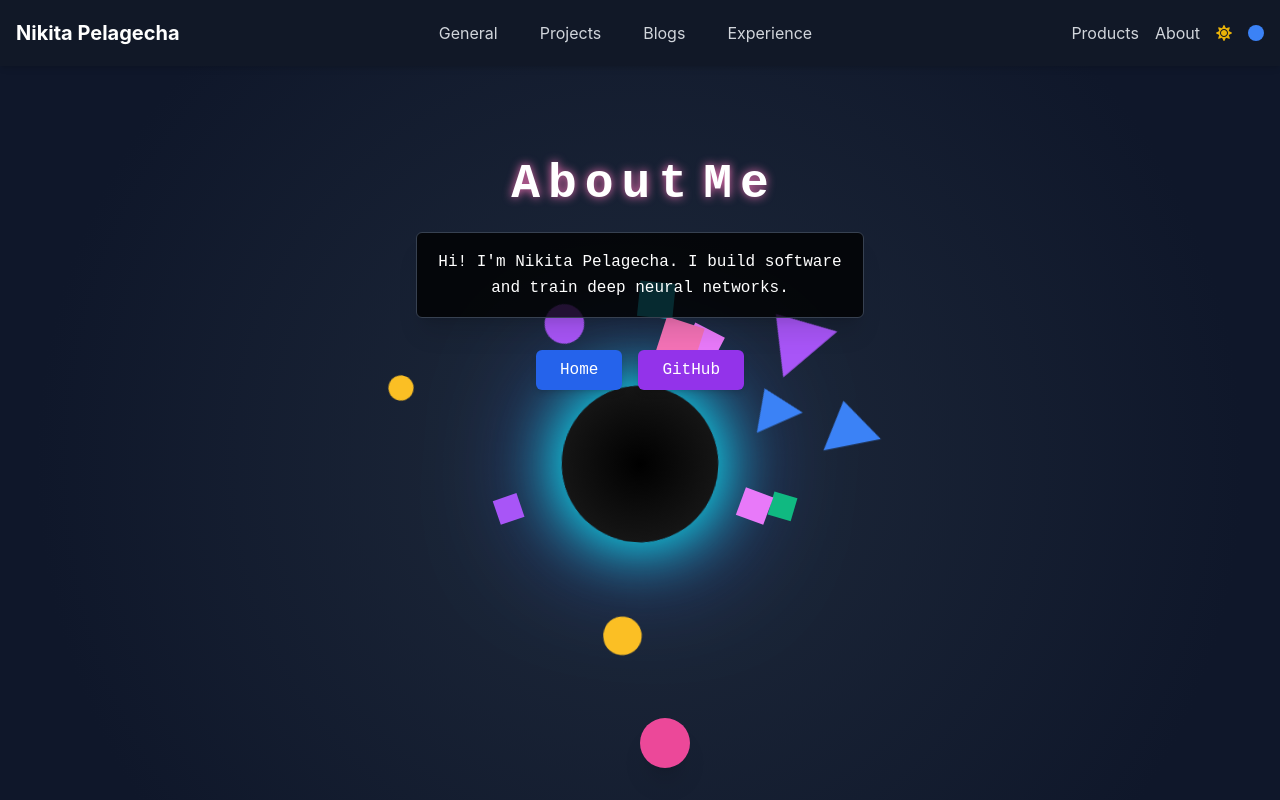
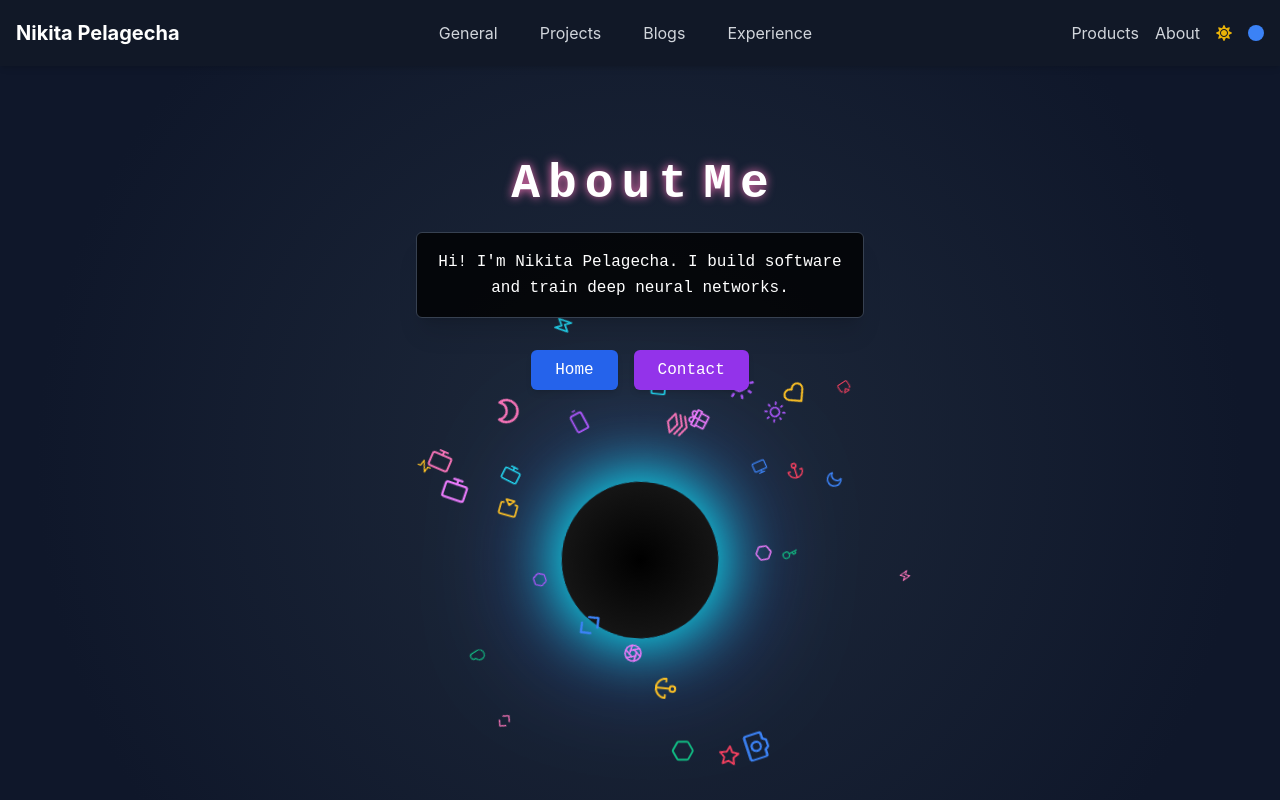
Before and after one commit to pelagecha/website, a Next.js app: page /about in a window 1280 px wide. Shown: the top 800 px of the page. Built offline with nearby package versions, Linux system fonts and the light colour scheme.

Commit message:
working about page

```diff
--- a/app/about/page.tsx
+++ b/app/about/page.tsx
@@ -1,25 +1,55 @@
 "use client";
 
-import React, { useState, useRef, useEffect } from "react";
-import { motion, useAnimation, AnimatePresence } from "framer-motion";
+import React, { useState, useEffect } from "react";
+import { motion } from "framer-motion";
 import Link from "next/link";
+import {
+    FiAirplay,
+    FiAnchor,
+    FiActivity,
+    FiAperture,
+    FiBattery,
+    FiCamera,
+    FiCloud,
+    FiCode,
+    FiCpu,
+    FiFeather,
+    FiGift,
+    FiHeart,
+    FiHexagon,
+    FiKey,
+    FiLayers,
+    FiMonitor,
+    FiMoon,
+    FiStar,
+    FiSun,
+    FiZap,
+} from "react-icons/fi";
+import { useParticles } from "../context/ParticlesContext";
 
-/**
- * This page showcases a professional yet creative "About Me" section with an elaborate,
- * ever-moving "vortex" of shapes at the center—like a radiant black hole of creativity.
- *
- * Features:
- * - Dynamic vortex of rotating, orbiting shapes (circles, squares, polygons) around a "black hole".
- * - Dark, pixel-art-inspired theme with neon highlights.
- * - Interactive elements that react to hover, mouse movements, and clicks.
- * - Responsive layout that adjusts to window size.
- * - Professional text that hints at technical prowess and innovative mindset.
- * - Additional playful/creative UI flourishes (e.g. clickable shapes that change color, draggable elements).
- */
-
-// Number of orbiting shapes
-const SHAPE_COUNT = 12;
-const SHAPE_TYPES = ["circle", "square", "diamond", "triangle"];
+const ICONS = [
+    FiAirplay,
+    FiAnchor,
+    FiActivity,
+    FiAperture,
+    FiBattery,
+    FiCamera,
+    FiCloud,
+    FiCode,
+    FiCpu,
+    FiFeather,
+    FiGift,
+    FiHeart,
+    FiHexagon,
+    FiKey,
+    FiLayers,
+    FiMonitor,
+    FiMoon,
+    FiStar,
+    FiSun,
+    FiZap,
+];
+const ICON_COUNT = 30;
 const COLORS = [
     "#3B82F6",
     "#A855F7",
@@ -30,33 +60,50 @@ const COLORS = [
     "#22D3EE",
     "#E879F9",
 ];
-
 const random = (min: number, max: number) => Math.random() * (max - min) + min;
 
+// Define a type for the icon data
+type IconData = {
+    Icon: React.ComponentType;
+    color: string;
+    size: number;
+    orbitRadius: number;
+    orbitSpeed: number;
+    offsetAngle: number;
+};
+
 const AboutPage: React.FC = () => {
-    const [hovered, setHovered] = useState(false);
-    const [mouseX, setMouseX] = useState<number | null>(null);
-    const [mouseY, setMouseY] = useState<number | null>(null);
-    const [shapeData, setShapeData] = useState(
-        Array.from({ length: SHAPE_COUNT }).map(() => ({
-            type: SHAPE_TYPES[Math.floor(Math.random() * SHAPE_TYPES.length)],
+    const [iconData, setIconData] = useState<IconData[]>([]);
+    const { particlesEnabled } = useParticles();
+
+    useEffect(() => {
+        const generateIconData = () => {
+            return Array.from({ length: ICON_COUNT }).map(() => ({
+                Icon: ICONS[Math.floor(Math.random() * ICONS.length)],
                 color: COLORS[Math.floor(Math.random() * COLORS.length)],
                 size: random(20, 50),
                 orbitRadius: random(100, 250),
-            orbitSpeed: random(4, 10), // seconds per rotation
+                orbitSpeed: random(4, 10),
                 offsetAngle: random(0, 360),
-        }))
-    );
+            }));
+        };
+        setIconData(generateIconData());
+    }, []);
+    const [invert, setInvert] = useState(false);
 
-    // Handle mouse move for interactive elements
-    const handleMouseMove = (e: React.MouseEvent) => {
-        setMouseX(e.clientX);
-        setMouseY(e.clientY);
-    };
+    const shapeVariants = (offsetAngle: number, orbitSpeed: number) => ({
+        animate: {
+            rotate: [offsetAngle, offsetAngle + 360],
+            transition: {
+                repeat: Infinity,
+                duration: orbitSpeed,
+                ease: "linear",
+            },
+        },
+    });
 
-    // Handle color change on click of shapes
-    const changeShapeColor = (index: number) => {
-        setShapeData((prev) =>
+    const changeIconColor = (index: number) => {
+        setIconData((prev) =>
             prev.map((s, i) =>
                 i === index
                     ? {
@@ -70,78 +117,29 @@ const AboutPage: React.FC = () => {
         );
     };
 
-    // Animated heading: split text into letters and animate them
+    useEffect(() => {
+        const handleKeyDown = (e: KeyboardEvent) => {
+            if (e.key === "i") setInvert((prev) => !prev);
+        };
+        window.addEventListener("keydown", handleKeyDown);
+        return () => window.removeEventListener("keydown", handleKeyDown);
+    }, []);
+
     const headingText = "About Me";
     const letters = headingText.split("");
-
-    // Text content
     const subtitle =
         "Hi! I'm Nikita Pelagecha. I build software and train deep neural networks.";
 
-    // Create a variant for shape orbits
-    // We'll rotate each shape around the center. Using CSS transforms:
-    // shape is absolutely positioned at the center, but translate outwards to orbitRadius,
-    // and rotate around a central point.
-    const shapeVariants = (
-        orbitRadius: number,
-        offsetAngle: number,
-        orbitSpeed: number
-    ) => ({
-        animate: {
-            rotate: [offsetAngle, offsetAngle + 360],
-            transition: {
-                repeat: Infinity,
-                duration: orbitSpeed,
-                ease: "linear",
-            },
-        },
-    });
-
-    const shapeStyle = (type: string, size: number, color: string) => {
-        let borderRadius = "0%";
-        if (type === "circle") borderRadius = "50%";
-        if (type === "square") borderRadius = "0%";
-        if (type === "diamond") borderRadius = "0%"; // We'll rotate the square to form a diamond
-        if (type === "triangle") borderRadius = "0%"; // We'll create a triangle using a pseudo-element
-
-        const baseStyle: React.CSSProperties = {
-            width: type === "triangle" ? 0 : size,
-            height: type === "triangle" ? 0 : size,
-            background: type === "triangle" ? "transparent" : color,
-            borderRadius,
-            position: "absolute",
-            top: "50%",
-            left: "50%",
-            transformOrigin: `0 ${-1 * (size / 2)}px`,
-        };
-
-        if (type === "diamond") {
-            baseStyle.transform = "rotate(45deg)";
-            baseStyle.transformOrigin = "center";
-        }
-
-        if (type === "triangle") {
-            // For a triangle, we'll use borders
-            baseStyle.width = 0;
-            baseStyle.height = 0;
-            baseStyle.borderLeft = `${size}px solid transparent`;
-            baseStyle.borderRight = `${size}px solid transparent`;
-            baseStyle.borderBottom = `${size * 1.5}px solid ${color}`;
-        }
-
-        return baseStyle;
-    };
-
     return (
         <div
-            className="relative min-h-screen overflow-hidden text-white select-none bg-gray-900"
+            className={`relative min-h-screen overflow-hidden text-white select-none bg-gray-900 ${
+                invert ? "invert" : ""
+            }`}
             style={{
                 cursor: "crosshair",
                 fontFamily: "'Press Start 2P', monospace",
             }}
-            onMouseMove={handleMouseMove}
         >
-            {/* Vortex Background - A central "black hole" */}
             <div
                 className="absolute inset-0 flex items-center justify-center"
                 style={{
@@ -149,9 +147,9 @@ const AboutPage: React.FC = () => {
                         "radial-gradient(circle at center, #1e293b, #0f172a 80%)",
                 }}
             >
-                {/* Central Vortex: a pulsating black hole */}
+                {particlesEnabled && (
                     <motion.div
-                    className="relative rounded-full"
+                        className="relative rounded-full mt-48"
                         style={{
                             width: 150,
                             height: 150,
@@ -167,47 +165,49 @@ const AboutPage: React.FC = () => {
                             ease: "easeInOut",
                         }}
                     >
-                    {/* Orbiting shapes */}
-                    {shapeData.map((shape, index) => (
+                        {iconData.map((icon, index) => (
                             <motion.div
                                 key={index}
                                 variants={shapeVariants(
-                                shape.orbitRadius,
-                                shape.offsetAngle,
-                                shape.orbitSpeed
+                                    icon.offsetAngle,
+                                    icon.orbitSpeed
                                 )}
                                 animate="animate"
                                 style={{
                                     position: "absolute",
-                                top: "50%",
+                                    top: "20%",
                                     left: "50%",
-                                transform: `translate(-50%, -50%) rotate(${shape.offsetAngle}deg)`,
+                                    transform: `translate(-50%, -50%) rotate(${icon.offsetAngle}deg)`,
                                 }}
                             >
                                 <motion.div
-                                onClick={() => changeShapeColor(index)}
+                                    onClick={() => changeIconColor(index)}
                                     whileHover={{
-                                    scale: 1.2,
-                                    rotate: 10,
                                         boxShadow: "0 0 10px #fff",
                                     }}
                                     style={{
-                                    ...shapeStyle(
-                                        shape.type,
-                                        shape.size,
-                                        shape.color
-                                    ),
-                                    transform: `translate(${shape.orbitRadius}px, -50%)`,
-                                    cursor: "pointer",
+                                        transform: `translate(${icon.orbitRadius}px, -50%)`,
+                                        cursor: "grab",
+                                        display: "flex",
+                                        alignItems: "center",
+                                        justifyContent: "center",
+                                        width: icon.size,
+                                        height: icon.size,
+                                        color: icon.color,
+                                        background: "transparent",
+                                        borderRadius: "50%",
+                                        fontSize: icon.size * 0.6,
                                     }}
-                            />
+                                >
+                                    <icon.Icon />
+                                </motion.div>
                             </motion.div>
                         ))}
                     </motion.div>
+                )}
             </div>
 
             <main className="container mx-auto px-4 py-24 relative z-10 flex flex-col items-center">
-                {/* Animated heading with per-letter animations */}
                 <div className="inline-flex mb-6">
                     {letters.map((char, index) => (
                         <motion.span
@@ -217,7 +217,7 @@ const AboutPage: React.FC = () => {
                             animate={{ y: 0, opacity: 1, rotate: 0 }}
                             transition={{
                                 delay: index * 0.1,
-                                duration: 0.5,
+                                duration: 0.4,
                                 ease: "easeOut",
                             }}
                             whileHover={{ scale: 1.2, color: "#F472B6" }}
@@ -228,7 +228,6 @@ const AboutPage: React.FC = () => {
                     ))}
                 </div>
 
-                {/* Short professional, yet creative description */}
                 <motion.p
                     className="text-center text-md bg-black/80 p-4 rounded-md shadow-xl max-w-md leading-relaxed border border-gray-700"
                     initial={{ scale: 0.8, opacity: 0, rotate: 2 }}
@@ -239,7 +238,6 @@ const AboutPage: React.FC = () => {
                     {subtitle}
                 </motion.p>
 
-                {/* Links */}
                 <div className="flex space-x-4 mt-8">
                     <Link href="/" passHref>
                         <motion.button
@@ -251,37 +249,17 @@ const AboutPage: React.FC = () => {
                         </motion.button>
                     </Link>
                     <motion.a
-                        href="https://github.com/nikitapelagecha"
+                        href="mailto:nikitapelagecha@gmail.com"
                         target="_blank"
                         rel="noopener noreferrer"
                         className="px-6 py-2 bg-purple-600 text-white rounded-md shadow-md hover:bg-purple-700 transition duration-300 inline-block"
                         whileHover={{ scale: 1.1, rotate: -2 }}
                         whileTap={{ scale: 0.95 }}
                     >
-                        GitHub
+                        Contact
                     </motion.a>
                 </div>
             </main>
-
-            {/* Additional interactive element: draggable neon orb */}
-            <motion.div
-                className="absolute bottom-24 left-1/2 transform -translate-x-1/2 bg-pink-500 rounded-full shadow-xl"
-                style={{ width: 50, height: 50, cursor: "grab" }}
-                drag
-                dragConstraints={{
-                    left: -200,
-                    right: 200,
-                    top: -200,
-                    bottom: 200,
-                }}
-                whileHover={{ scale: 1.2, boxShadow: "0 0 20px #fff" }}
-                whileTap={{ scale: 0.9, cursor: "grabbing" }}
-                initial={{ y: 100, opacity: 0 }}
-                animate={{ y: 0, opacity: 1 }}
-                transition={{ duration: 1, ease: "easeOut", delay: 2 }}
-            />
-
-            {/* Responsive note: The vortex and layout adapt to window size by using relative and absolute positioning and tailwind utilities. */}
         </div>
     );
 };
```
Also changed, not shown: app/components/InfoSection.tsx (+8 -10 lines). Lines whose indentation alone changed are shown as unchanged.
